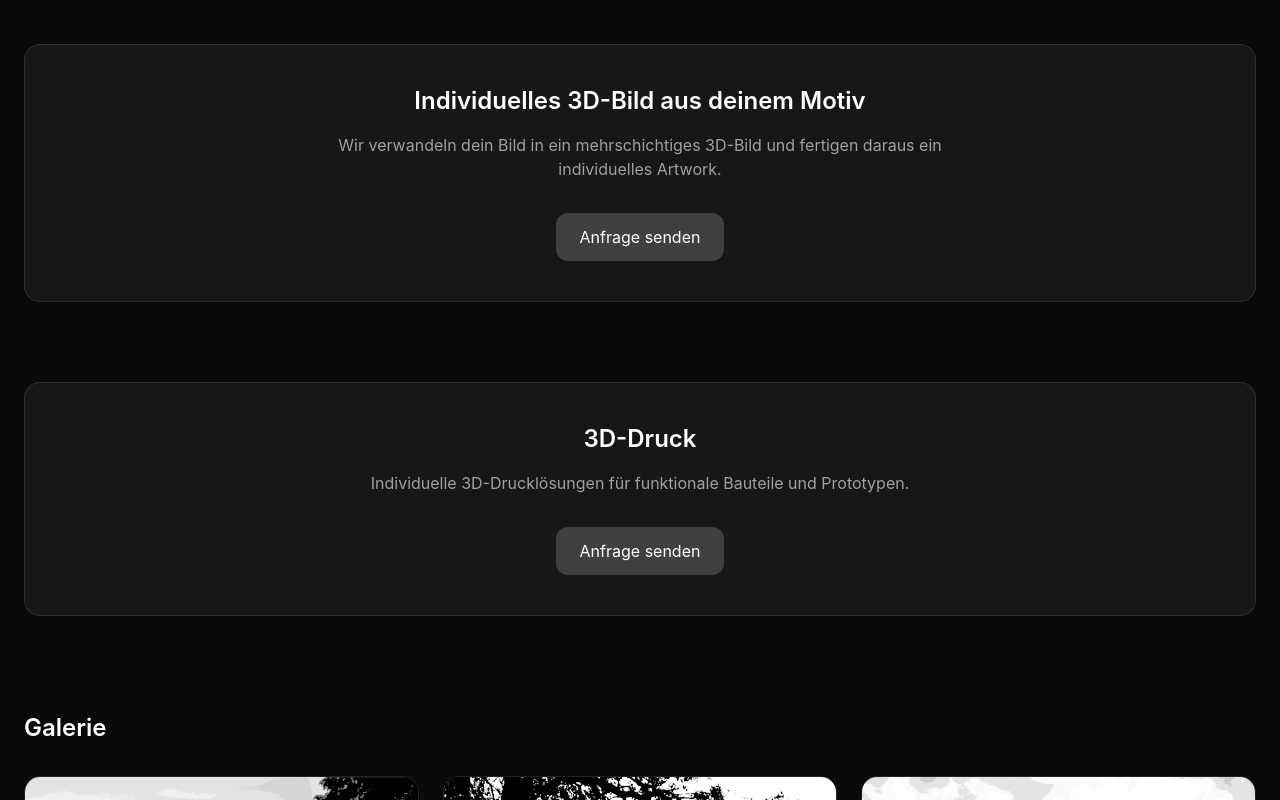
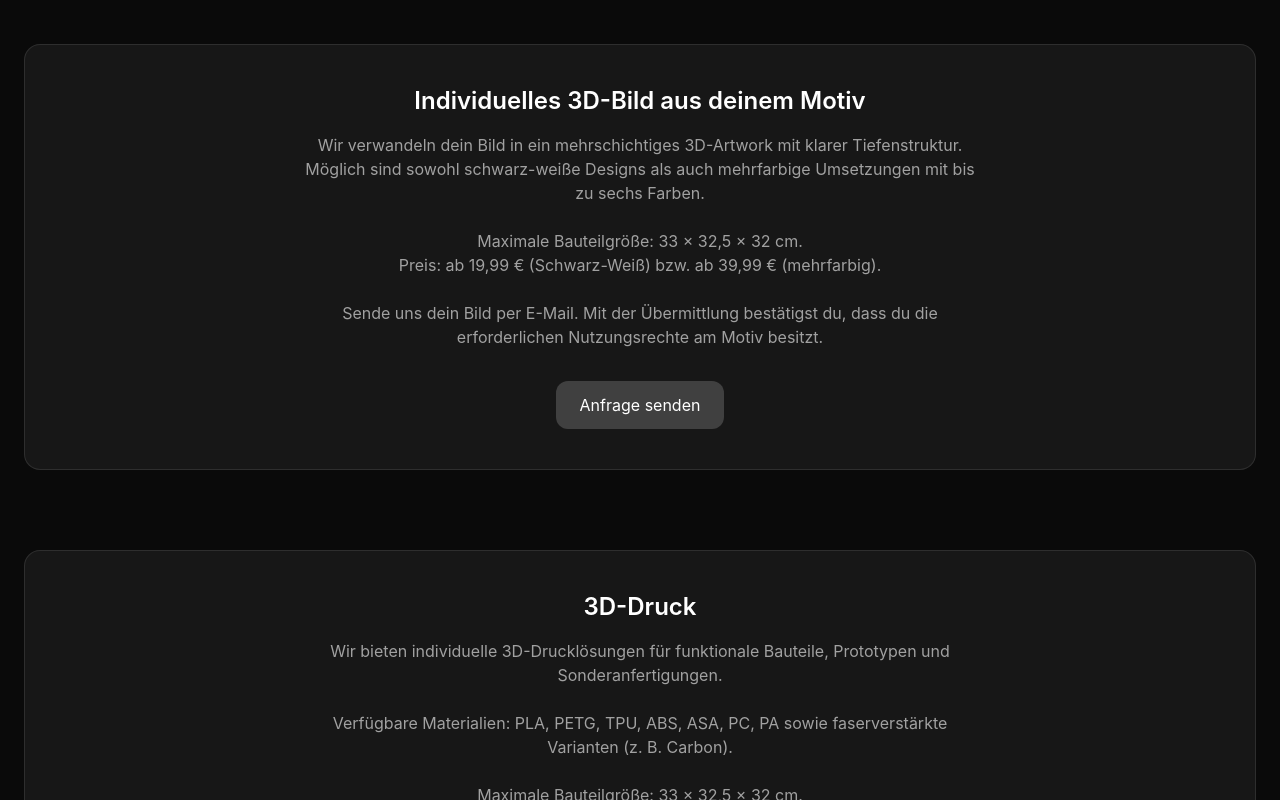
Before and after one commit to WernerG98/glueck-engineering, a React (Vite) app: page / in a window 1280 px wide. Shown: the part 1240-2040 px from the top of the page. Built offline with nearby package versions, Linux system fonts and the light colour scheme.

Commit message:
Update App.jsx

```diff
--- a/src/App.jsx
+++ b/src/App.jsx
@@ -51,7 +51,7 @@ Name:
 E-Mail:
 
 Was soll gedruckt werden?
-Materialwunsch:
+Material:
 Einsatzbereich:
 Weitere Infos:
 
@@ -70,7 +70,7 @@ ich interessiere mich für ein individuelles 3D-Artwork auf Basis eines eigenen
 Name:
 E-Mail:
 
-Gewünschtes Motiv / Hinweise:
+Motiv / Hinweise:
 
 Viele Grüße`;
 
@@ -103,7 +103,6 @@ Viele Grüße`;
 
   return (
     <div className="min-h-screen bg-neutral-950 text-white">
-      {/* HEADER */}
       <header className="border-b border-white/10">
         <div className="mx-auto flex max-w-7xl items-center justify-between px-6 py-6">
           <div className="flex items-center gap-6">
@@ -115,7 +114,6 @@ Viele Grüße`;
         </div>
       </header>
 
-      {/* MAIN */}
       <main className="mx-auto max-w-7xl px-6 py-20">
         {/* HERO */}
         <section>
@@ -126,7 +124,8 @@ Viele Grüße`;
           </h1>
 
           <p className="mt-6 max-w-2xl text-neutral-400">
-            Individuelle Fertigteile, Artworks und 3D-Drucklösungen.
+            Individuelle Fertigteile, 3D-Artworks und technische
+            3D-Drucklösungen.
           </p>
         </section>
 
@@ -166,8 +165,16 @@ Viele Grüße`;
             </h2>
 
             <p className="mt-4 max-w-2xl mx-auto text-neutral-400">
-              Wir verwandeln dein Bild in ein mehrschichtiges 3D-Bild und fertigen
-              daraus ein individuelles Artwork.
+              Wir verwandeln dein Bild in ein mehrschichtiges 3D-Artwork mit
+              klarer Tiefenstruktur. Möglich sind sowohl schwarz-weiße Designs
+              als auch mehrfarbige Umsetzungen mit bis zu sechs Farben.
+              <br /><br />
+              Maximale Bauteilgröße: 33 × 32,5 × 32 cm.
+              <br />
+              Preis: ab 19,99 € (Schwarz-Weiß) bzw. ab 39,99 € (mehrfarbig).
+              <br /><br />
+              Sende uns dein Bild per E-Mail. Mit der Übermittlung bestätigst du,
+              dass du die erforderlichen Nutzungsrechte am Motiv besitzt.
             </p>
 
             <a
@@ -185,7 +192,16 @@ Viele Grüße`;
             <h2 className="text-2xl font-semibold">3D-Druck</h2>
 
             <p className="mt-4 max-w-2xl mx-auto text-neutral-400">
-              Individuelle 3D-Drucklösungen für funktionale Bauteile und Prototypen.
+              Wir bieten individuelle 3D-Drucklösungen für funktionale Bauteile,
+              Prototypen und Sonderanfertigungen.
+              <br /><br />
+              Verfügbare Materialien: PLA, PETG, TPU, ABS, ASA, PC, PA sowie
+              faserverstärkte Varianten (z. B. Carbon).
+              <br /><br />
+              Maximale Bauteilgröße: 33 × 32,5 × 32 cm.
+              <br /><br />
+              Sende uns einfach deine Anfrage mit allen relevanten Informationen
+              per E-Mail.
             </p>
 
             <a
@@ -208,10 +224,7 @@ Viele Grüße`;
                 onClick={() => setSelectedImage(image)}
                 className="aspect-square overflow-hidden rounded-2xl border border-white/10"
               >
-                <img
-                  src={image}
-                  className="h-full w-full object-cover"
-                />
+                <img src={image} className="h-full w-full object-cover" />
               </button>
             ))}
           </div>
```
